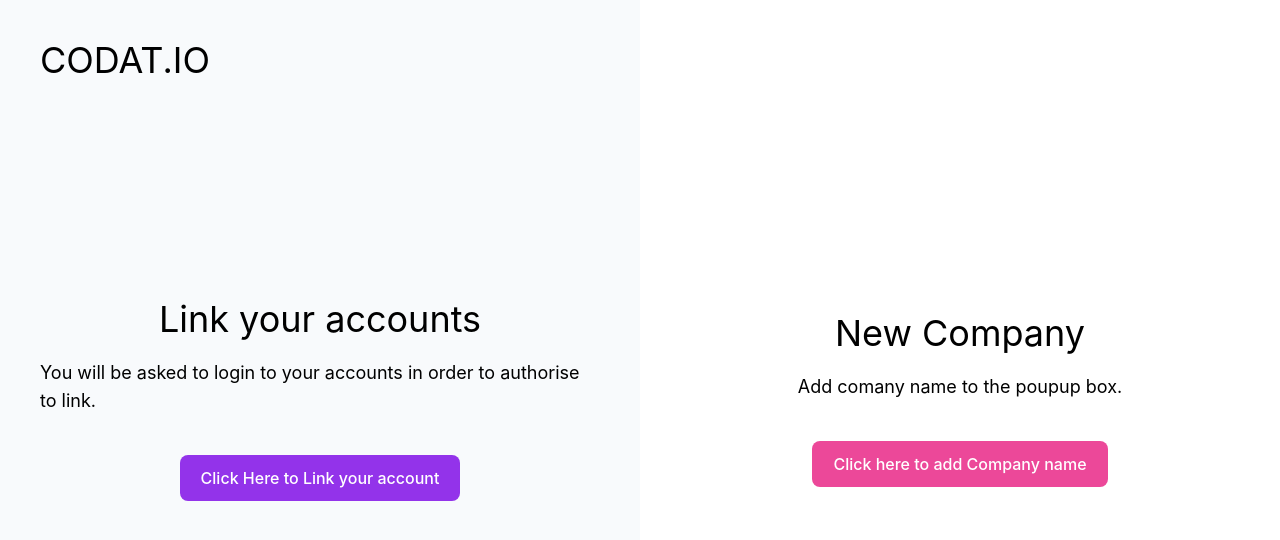
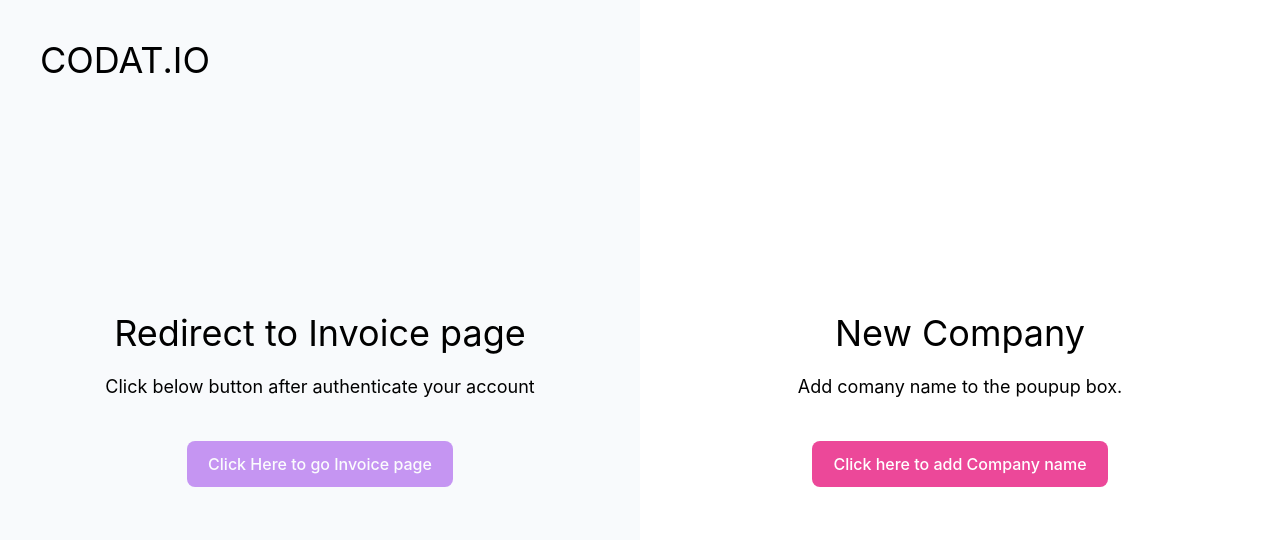
Before and after one commit to pravinmobilefirst9/codatappdemo, a React (Create React App) app: page /add-company in a window 1280 px wide. Shown: the top 540 px of the page. Built offline with nearby package versions, Linux system fonts and the light colour scheme.

Commit message:
Update LinkAccount.js

```diff
--- a/src/components/AddCompany/LinkAccount.js
+++ b/src/components/AddCompany/LinkAccount.js
@@ -5,20 +5,36 @@ import { baseURL } from "../../data/const";
 
 const LinkAccount = () => {
   const [status, setStatus] = useState();
+  const [state, setState] = useState(true);
+  const [check, setCheck] = useState(false);
   const companyId = localStorage.getItem("companyId");
   const navigate = useNavigate();
+  // useEffect(() => {
+  //   if (status === "Linked") {
+  //     navigate("/invoice");
+  //     setStatus("");
+  //   }
+  // });
+
   useEffect(() => {
-    if (status === "Linked") {
-      navigate("/invoice");
-      setStatus("");
-    }
-  });
+    setTimeout(() => {
+      if (check) {
+        authApiCall();
+        if (status === "Linked") {
+          navigate("/invoice");
+          setStatus("");
+        }
+      }
+      setState(!state);
+    }, 5000);
+  }, [state]);
 
   const authApiCall = () => {
     axios
       .get(baseURL + `api/InitializeConnection/${companyId}`)
       .then((response) => {
         setStatus(Object.values(response?.data)[0].results[0]?.status);
+        setCheck(true);
       })
       .catch((err) => {
         console.log(err);
@@ -28,18 +44,21 @@ const LinkAccount = () => {
   return (
     <div>
       <div className="relative w-[100vw] xl:w-[50vw] p-5 bg-slate-50 h-[50vh] xl:h-[100vh] flex items-center justify-center flex-col">
-        <div className="text-4xl mx-5">Link your accounts</div>
+        <div className="text-4xl mx-5">Redirect to Invoice page</div>
         <div className="text-lg m-5">
-          You will be asked to login to your accounts in order to authorise to
-          link.
+          Click below button after authenticate your account
         </div>
         <div>
           <button
             onClick={authApiCall}
-            disabled={companyId ? false : true}
-            className="px-5 mt-5 py-3 font-medium leading-5 text-white transition-colors duration-150 bg-purple-600 border border-transparent rounded-lg active:bg-purple-600 hover:bg-purple-700 focus:outline-none focus:shadow-outline-purple"
+            disabled={status === "Linked" ? false : true}
+            className={`${
+              status === "Linked"
+                ? "active:bg-purple-600 hover:bg-purple-700 focus:outline-none focus:shadow-outline-purple"
+                : "opacity-50"
+            } px-5 mt-5 py-3 font-medium leading-5 text-white transition-colors duration-150 bg-purple-600 border border-transparent rounded-lg`}
           >
-            <>Click Here to Link your account</>
+            <>Click Here to go Invoice page</>
           </button>
         </div>
         <div className="absolute top-10 left-10 text-4xl">CODAT.IO</div>
```
